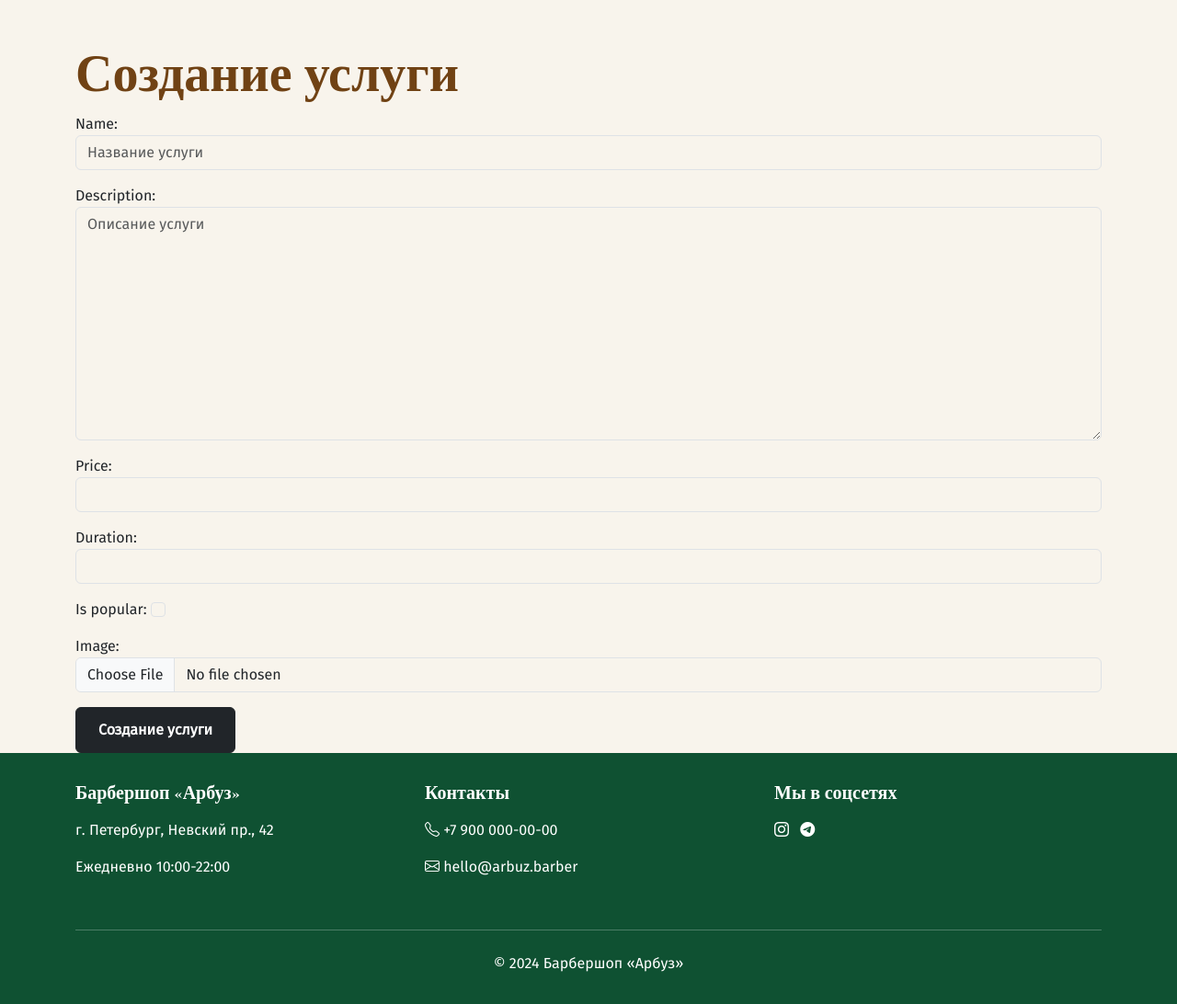
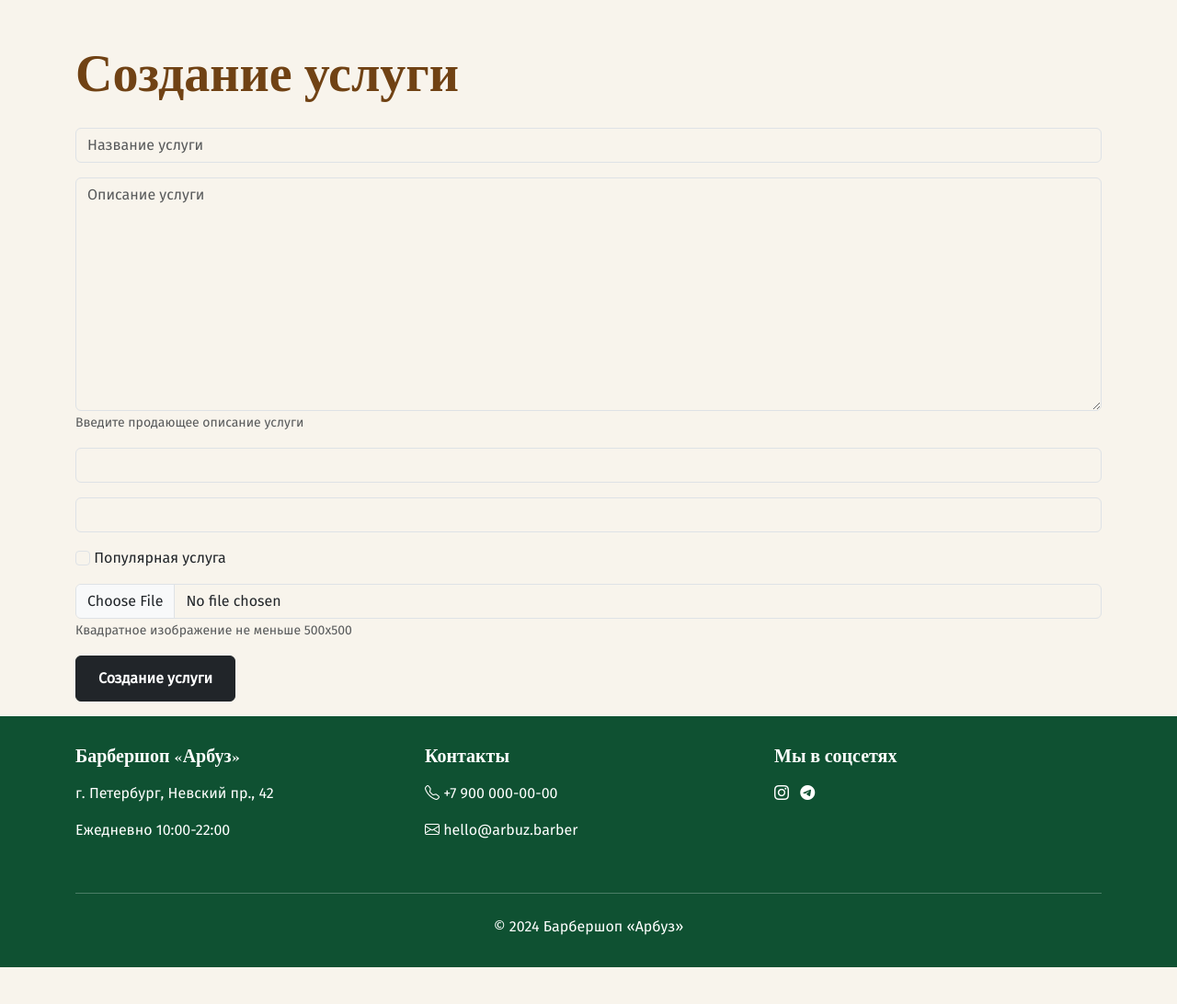
Before and after one commit to VladimirMonin/django_consult_413, a Django app: page /service/create/ in a window 1280 px wide. Shown: the part 56-1148 px from the top of the page at 92% size. After the commit the page ends 1108 px from the top, so only its background shows below. Run offline with Django 5.2, Linux system fonts and the light colour scheme.

Commit message:
lesson_61: цикл шаблонизатора для вывода полей формы а так же help_text

```diff
--- a/core/forms.py
+++ b/core/forms.py
@@ -13,7 +13,8 @@ class ServiceForm(forms.Form):
     description = forms.CharField(
         widget=forms.Textarea(
             attrs={"placeholder": "Описание услуги", "class": "form-control"}
-        )
+        ),
+        help_text="Введите продающее описание услуги",
     )
     price = forms.DecimalField(
         max_digits=10,
@@ -29,7 +30,7 @@ class ServiceForm(forms.Form):
         required=False, widget=forms.CheckboxInput(attrs={"class": "form-check-input"})
     )
     image = forms.ImageField(
-        required=False, widget=forms.FileInput(attrs={"class": "form-control"})
+        required=False, widget=forms.FileInput(attrs={"class": "form-control"}), help_text="Квадратное изображение не меньше 500х500"
     )
 
 
--- a/templates/service_class_form.html
+++ b/templates/service_class_form.html
@@ -10,8 +10,33 @@
     <div class="row">
         <form method="POST">
             {% csrf_token %}
-            {{ form.as_p }}
-            <button type="submit" class="btn btn-dark">{{ operation_type}}</button>
+            {% for field in form %}
+        <div class="mt-3">
+            <!-- Выводим ошибки для конкретного поля (если есть) -->
+            {% if field.errors %}
+                <div class="alert alert-danger">
+                    {{ field.errors }}
+                </div>
+            {% endif %}
+
+            <!-- Выводим само поле (виджет) -->
+            {{ field }}
+
+            <!-- Можно добавить кастомную логику, например, для чекбокса -->
+            {% if field.name == 'is_popular' %}
+                <label class="form-check-label" for="{{ field.id_for_label }}">
+                    Популярная услуга
+                </label>
+            {% endif %}
+
+            <!-- Выводим текст помощи, если он есть -->
+            {% if field.help_text %}
+                <small class="form-text text-muted">{{ field.help_text }}</small>
+            {% endif %}
+             {% endfor %}
+        </div>
+            <button type="submit" class="btn btn-dark mt-3 mb-3">{{ operation_type}}</button>
         </form>
     </div>
+
 {% endblock content %}
```
